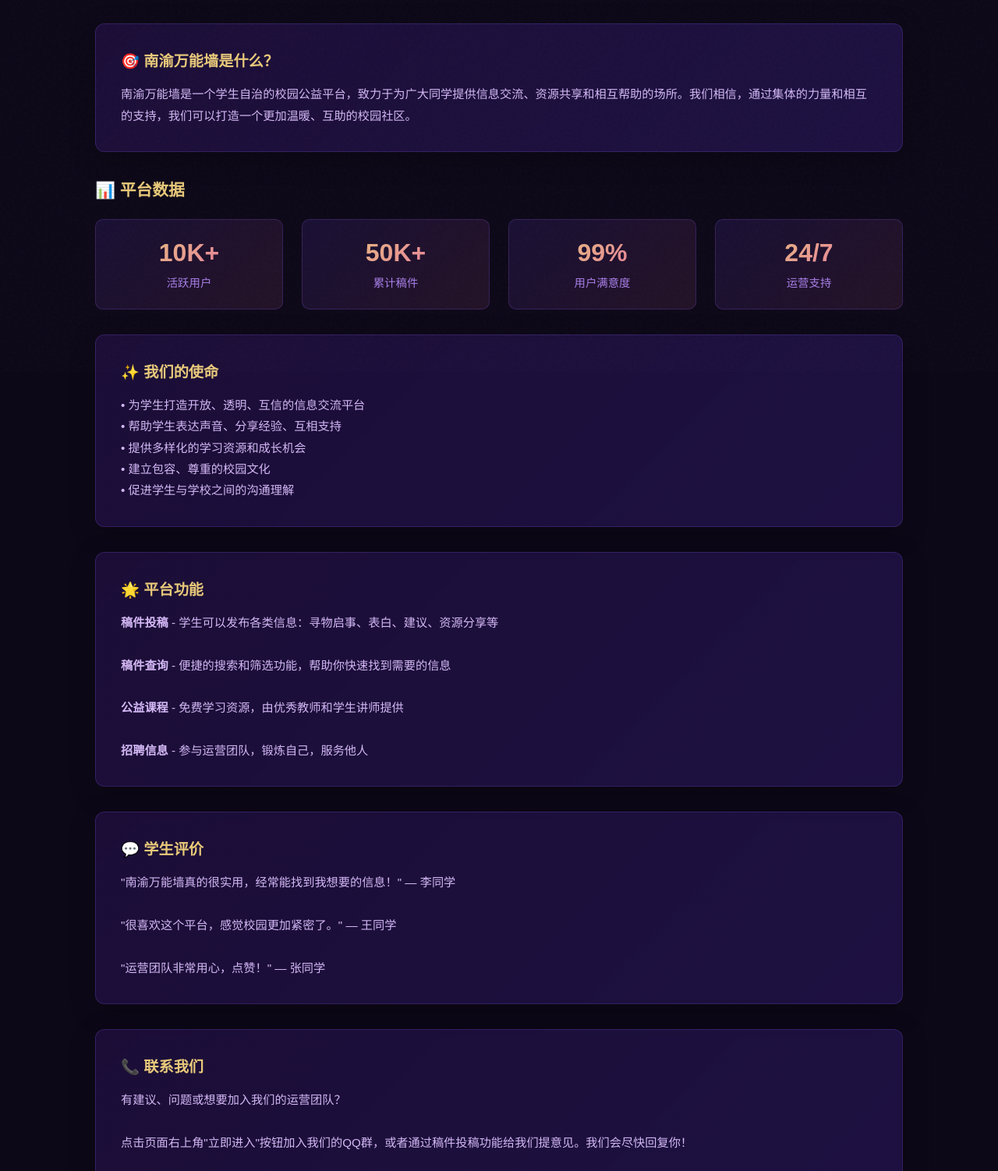
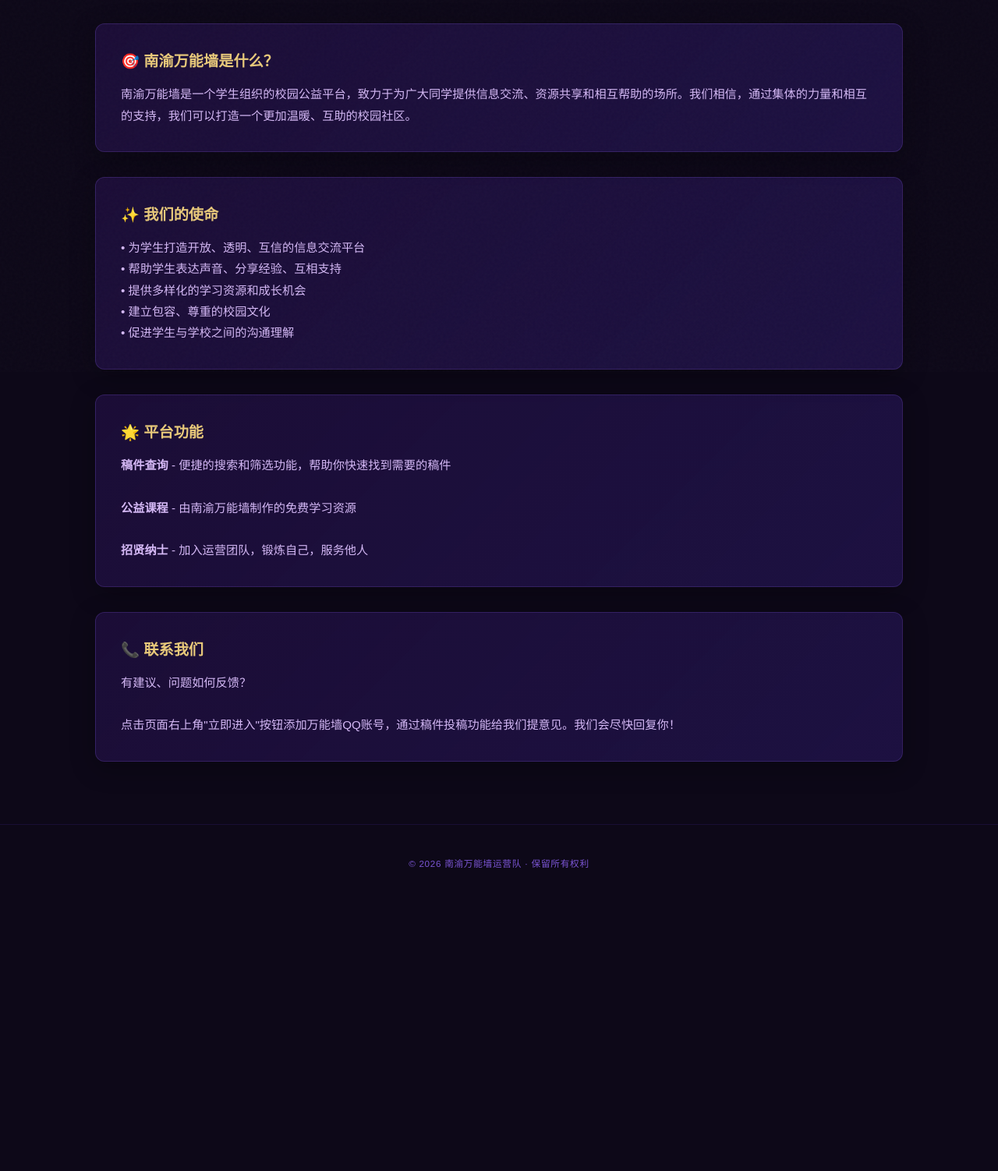
Before and after one commit to NanyuServer/NanyuServer-Website, a website: page about.html in a window 1280 px wide. Shown: the part 323-1825 px from the top of the page at 78% size. After the commit the page ends 1478 px from the top, so only its background shows below. Drawn offline with Linux system fonts and the light colour scheme; a web font is replaced by a local one.

Commit message:
Update about.html

```diff
--- a/about.html
+++ b/about.html
@@ -186,7 +186,7 @@
     <img src="https://www.image2url.com/r2/default/images/1777186784039-1bad113d-14f6-4391-a713-9dbdfbeb9cd8.png" alt="南渝万能墙 logo">
   </div>
   <ul class="nav-links">
-    <li><a href="index.html">北关鱼的驿站</a></li>
+    <li><a href="index.html">返回主页</a></li>
     <li><a href="query.html">稿件查询</a></li>
     <li><a href="recruit.html">招贤纳士</a></li>
     <li><a href="course.html">公益课程</a></li>
@@ -210,30 +210,9 @@
 <div class="content-section">
   <div class="info-card">
     <div class="info-title">🎯 南渝万能墙是什么？</div>
-    <div class="info-text">南渝万能墙是一个学生自治的校园公益平台，致力于为广大同学提供信息交流、资源共享和相互帮助的场所。我们相信，通过集体的力量和相互的支持，我们可以打造一个更加温暖、互助的校园社区。</div>
+    <div class="info-text">南渝万能墙是一个学生组织的校园公益平台，致力于为广大同学提供信息交流、资源共享和相互帮助的场所。我们相信，通过集体的力量和相互的支持，我们可以打造一个更加温暖、互助的校园社区。</div>
   </div>
 
-  <div style="margin-bottom: 2rem;">
-    <h2 style="font-family: var(--font-title); font-size: 1.3rem; color: var(--gold); margin-bottom: 1.5rem;">📊 平台数据</h2>
-    <div class="stats-grid">
-      <div class="stat-item">
-        <div class="stat-number">10K+</div>
-        <div class="stat-label">活跃用户</div>
-      </div>
-      <div class="stat-item">
-        <div class="stat-number">50K+</div>
-        <div class="stat-label">累计稿件</div>
-      </div>
-      <div class="stat-item">
-        <div class="stat-number">99%</div>
-        <div class="stat-label">用户满意度</div>
-      </div>
-      <div class="stat-item">
-        <div class="stat-number">24/7</div>
-        <div class="stat-label">运营支持</div>
-      </div>
-    </div>
-  </div>
 
   <div class="info-card">
     <div class="info-title">✨ 我们的使命</div>
@@ -249,27 +228,18 @@
   <div class="info-card">
     <div class="info-title">🌟 平台功能</div>
     <div class="info-text">
-      <strong>稿件投稿</strong> - 学生可以发布各类信息：寻物启事、表白、建议、资源分享等<br/><br/>
-      <strong>稿件查询</strong> - 便捷的搜索和筛选功能，帮助你快速找到需要的信息<br/><br/>
-      <strong>公益课程</strong> - 免费学习资源，由优秀教师和学生讲师提供<br/><br/>
-      <strong>招聘信息</strong> - 参与运营团队，锻炼自己，服务他人
+      <strong>稿件查询</strong> - 便捷的搜索和筛选功能，帮助你快速找到需要的稿件<br/><br/>
+      <strong>公益课程</strong> - 由南渝万能墙制作的免费学习资源<br/><br/>
+      <strong>招贤纳士</strong> - 加入运营团队，锻炼自己，服务他人
     </div>
   </div>
 
-  <div class="info-card">
-    <div class="info-title">💬 学生评价</div>
-    <div class="info-text">
-      "南渝万能墙真的很实用，经常能找到我想要的信息！" — 李同学<br/><br/>
-      "很喜欢这个平台，感觉校园更加紧密了。" — 王同学<br/><br/>
-      "运营团队非常用心，点赞！" — 张同学
-    </div>
-  </div>
 
   <div class="info-card">
     <div class="info-title">📞 联系我们</div>
     <div class="info-text">
-      有建议、问题或想要加入我们的运营团队？<br/><br/>
-      点击页面右上角"立即进入"按钮加入我们的QQ群，或者通过稿件投稿功能给我们提意见。我们会尽快回复你！
+      有建议、问题如何反馈？<br/><br/>
+      点击页面右上角"立即进入"按钮添加万能墙QQ账号，通过稿件投稿功能给我们提意见。我们会尽快回复你！
     </div>
   </div>
 </div>
```
